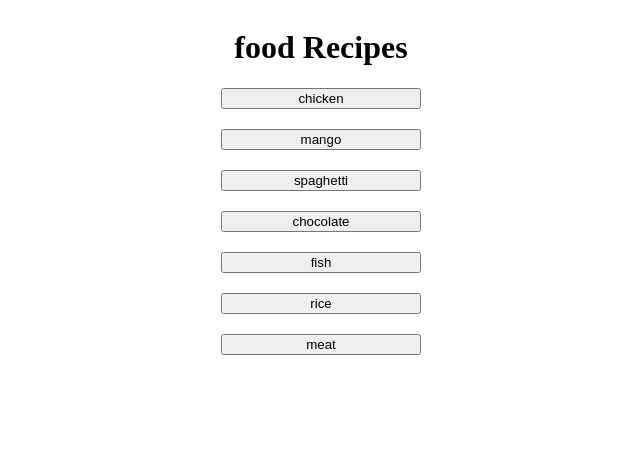
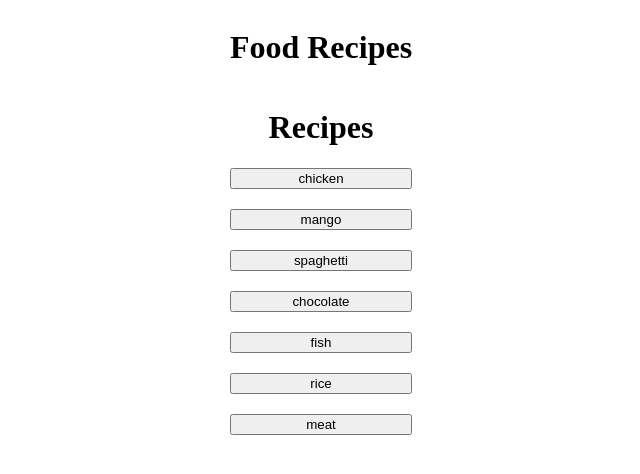
Before and after one commit to AhmadAlTarsha/food_recipe, a React (Create React App) app: page / in a window 1280 px wide. Shown: the top 474 px of the page, without its empty margins (319-959 px from the left). Built offline with nearby package versions, Linux system fonts and the light colour scheme; no server answers.

Commit message:
update solve q1,2,3 and start solving q4

```diff
--- a/src/App.css
+++ b/src/App.css
@@ -1,12 +1,17 @@
-.App {
+
+.main_screen {
+
   display: grid;
   text-align: center;
 
 justify-content: center;
 }
+.categories_button{
+  display: grid;
+
+  gap: 30px;
+}
 .divButton{
-display: grid;
-width: 200px;
-gap: 20px;
-
+  display: grid;
+  gap: 20px;
 }
--- a/src/App.js
+++ b/src/App.js
@@ -1,25 +1,33 @@
-import { useState,useEffect } from "react";
+import { useState, useEffect } from "react";
 import Categories from "./componants/categories";
 import "./App.css";
 import Recipes from "./componants/recipes";
+import Recipes_details from "./componants/recipes_detiles";
 
 
 
 
 function App() {
- //const [id,setId]=useState("")
- const [show,setShow]=useState(true)
- //const [show,setShow]=useState(true)
- const [selectedCategory, setSelectedCategory] = useState(null);
- const [id, setid] = useState("")
+  //const [id,setId]=useState("")
+  const [show, setShow] = useState(false)
+  const [show2,setShow2] = useState(true)
+const [show3, setShow3] = useState(false)
+  //const [show,setShow]=useState(true)
+  const [selectedCategory, setSelectedCategory] = useState("");
+ const [currentRecipes, setcurrentRecipes] = useState(null)
+  const [id, setid] = useState("")
   return (
-    <div  className="App">
-      <h1 >food Recipes</h1>
-     {show? <Categories show={show} setShow={setShow} setSelectedCategory={setSelectedCategory} setid={setid}/>:
-     <Recipes show={show} setShow={setShow} selectedCategory={selectedCategory} id={id}/>
+    <div className="main_screen"> <div className="app_name"><h1 id="app_title" >Food Recipes</h1></div> <div className="nav_bar"><h1>{`${id} Recipes`}</h1></div> <div className="recipe_card">
 
-     }
-    </div>
+      {/* {show2 && show ? <Categories show={show} setShow={setShow} setSelectedCategory={setSelectedCategory} setid={setid} /> :
+        <Recipes show={show} setShow2={setShow2} setShow={setShow} selectedCategory={selectedCategory} id={id} />
+
+      } */}
+      {show2 &&<Categories show={show} setShow={setShow} show2={show2} setShow2={setShow2}  setSelectedCategory={setSelectedCategory} setid={setid} /> }
+      {show && <Recipes show={show} setShow2={setShow2} setShow={setShow} show2={show2} show3={show3} setShow3={setShow3} selectedCategory={selectedCategory} id={id} setcurrentRecipes={setcurrentRecipes}/> }
+      {show3 && <Recipes_details currentRecipes={currentRecipes}/>}
+    </div></div>
+
   );
 }
 
--- a/src/componants/categories.js
+++ b/src/componants/categories.js
@@ -2,26 +2,40 @@ import { useState,useEffect } from "react";
 import React from 'react'
 import axios from "axios";
 import App from "../App";
-
+const _id= "d4c16393"
+const app_key="b0535457e09ea13ed80f7b42239b2c44"
 const categories = ["chicken","mango","spaghetti","chocolate", "fish","rice","meat", ]
 
-  const Categories = ({show,setShow,setSelectedCategory,setid},) => {
-
+  const Categories = ({show,setShow,setSelectedCategory,setid,setShow2,show2}) => {
+    const [currentCategories,setCurrentCategories]=useState([])
     const [id, setId] = useState("")
 
+    useEffect(()=>{
+      getCurrentCategories()
+    },[])
 
 
+    const getCurrentCategories=()=>{
+        axios.get(`https://api.edamam.com/search?q=${id}&app_id=${_id}&app_key=${app_key}&from=0&to=4&calories=591-722&health=alcohol-free`).then((response) => {
 
+      setCurrentCategories(response.data)
 
+     //console.log(currentCategories);
+          })
+          .catch((err) => {
+            console.log(err);
+          });
+       }
 const showCategories= categories.map((categories,i)=>{
     return <button id={categories} onClick={(e)=>{
-        setShow(false)
-        console.log(e.target.id);
+        setShow(!show)
+        setShow2(!show2)
+      //  console.log(e.target.id);
        // console.log(id);
       setid(e.target.id)
         setId(e.target.id)
-       // console.log(categ);
-       // setSelectedCategory(categ)
+
+        setSelectedCategory(currentCategories)
     }}  >{categories}</button>
 })
 
--- a/src/componants/recipes.js
+++ b/src/componants/recipes.js
@@ -1,21 +1,23 @@
-import { useState,useEffect } from "react";
+import { useState, useEffect } from "react";
 import axios from "axios";
 import App from "../App";
 import React from 'react'
-const _id= "d4c16393"
-const app_key="b0535457e09ea13ed80f7b42239b2c44"
-const Recipes = ({show,setShow,id}) => {
-  const [currentCategories,setCurrentCategories]=useState([])
-  useEffect(()=>{
+import Recipes_details from "./recipes_detiles";
+
+const _id = "d4c16393"
+const app_key = "b0535457e09ea13ed80f7b42239b2c44"
+const Recipes = ({ show, setShow, id,setShow2,show2,show3,setShow3 ,setcurrentRecipes}) => {
+  const [currentCategories, setCurrentCategories] = useState([])
+  useEffect(() => {
     getCurrentCategories()
-  },[])
+  }, [])
 
-  const getCurrentCategories=()=>{
+  const getCurrentCategories = () => {
     axios.get(`https://api.edamam.com/search?q=${id}&app_id=${_id}&app_key=${app_key}&from=0&to=4&calories=591-722&health=alcohol-free`).then((response) => {
 
       setCurrentCategories(response.data.hits)
       //console.log(currentCategories);
-  // console.log(response.data);
+      console.log(response.data);
 
     })
       .catch((err) => {
@@ -25,15 +27,26 @@ const Recipes = ({show,setShow,id}) => {
 
   }
 
-  const recipes=currentCategories.map((recipes,inx)=>{
-    console.log(recipes.recipe.label);
-return <><p>{recipes.recipe.label}</p></>
+  const recipes = currentCategories.map((recipes, inx) => {
+    //console.log(recipes.recipe.label);
+    return <div onClick={() => {
+      // console.log(recipes);
+    }} className="recipe_card" > <div ><p>{recipes.recipe.label}</p> <img onClick={() => {
+      // <Recipes_details recipes={recipes}/>
+      setShow2(false)
+      setShow(false)
+      setShow3(true)
+      setcurrentRecipes(recipes)
+    }} src={recipes.recipe.image} /> </div></div>
   })
   return (
     <><button onClick={()=>{
-      setShow(true)
-    }}>Back to Home</button>
+      { setShow(!show)
+
+        setShow2(!show2)
+    }}}>Back to Home</button>
       {recipes}
+
       {/* <p>{selectedCategory}</p> */}
     </>
   )
--- /dev/null
+++ b/src/componants/recipes_detiles.js
@@ -0,0 +1,11 @@
+import React from 'react'
+
+const Recipes_details = ({currentRecipes}) => {
+ //console.log(currentRecipes);
+  return (
+    <div> <button>back to categories</button></div>
+
+  )
+}
+
+export default Recipes_details
```
Lines whose indentation alone changed are shown as unchanged.
